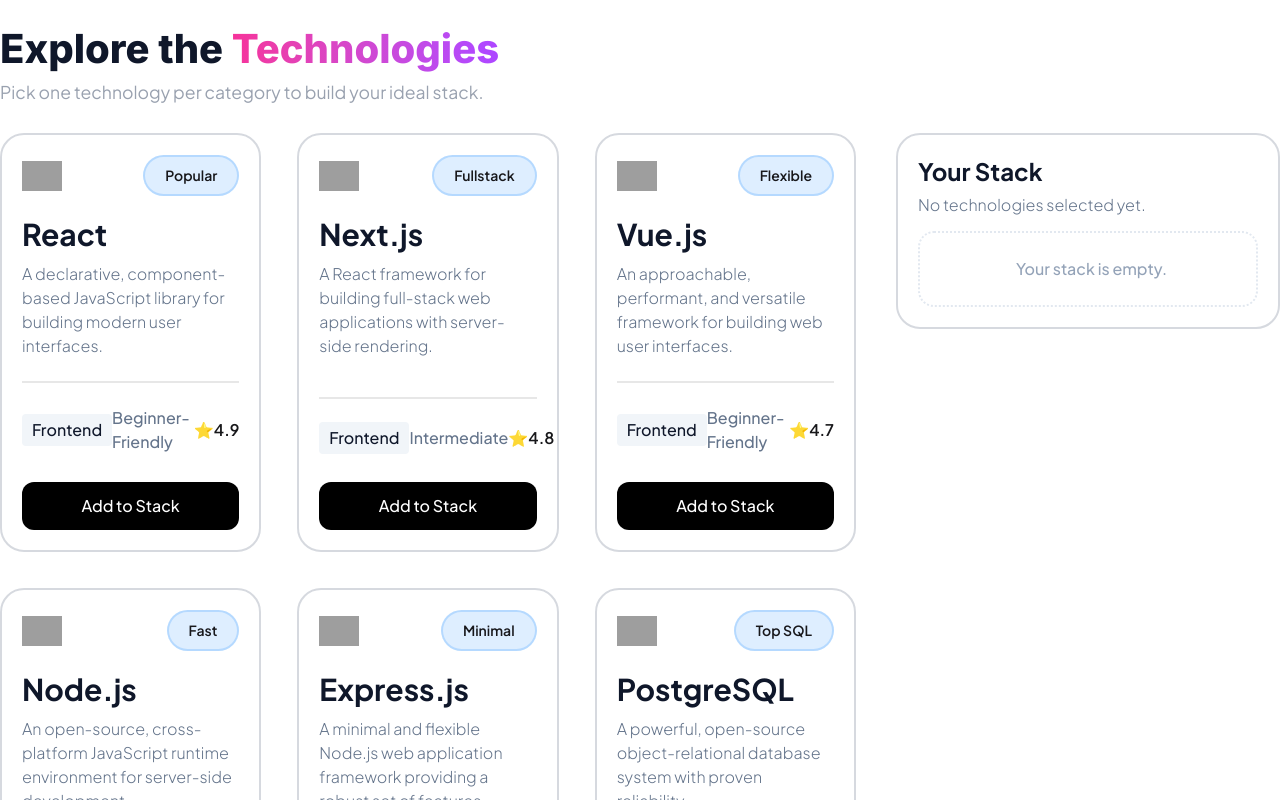
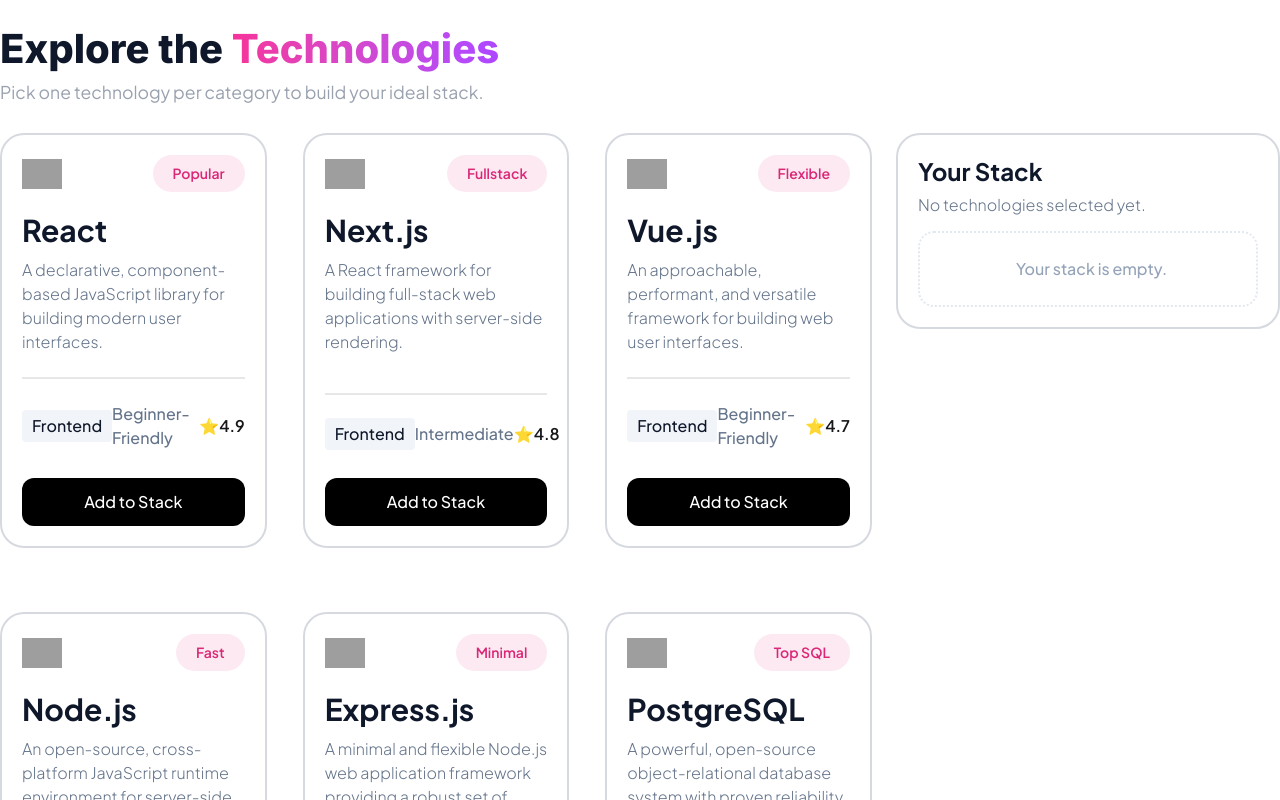
Before and after one commit to devSSayed/A05-B14-Project, a React (Vite) app: page / in a window 1280 px wide. Shown: the part 700-1500 px from the top of the page. Built offline with nearby package versions, Linux system fonts and the light colour scheme; grey boxes are pictures that could not be loaded.

Commit message:
added disable button feature

```diff
--- a/package.json
+++ b/package.json
@@ -13,6 +13,7 @@
     "@tailwindcss/vite": "^4.3.3",
     "react": "^19.2.8",
     "react-dom": "^19.2.8",
+    "react-icons": "^5.7.0",
     "tailwindcss": "^4.3.3"
   },
   "devDependencies": {
--- a/src/Components/Technologies/Technologies.tsx
+++ b/src/Components/Technologies/Technologies.tsx
@@ -20,10 +20,21 @@
                 <p className="font-jakarta text-[1.1rem] text-gray-400">Pick one technology per category to build your ideal stack.</p>
             </div>
 
-            <div className="container mx-auto flex justify-evenly gap-10 items-start ">
-                <TechnologyCards Technologys={Technologys} />
+
+            <div className="container mx-auto flex gap-6">
+                <div className=" grid grid-cols-3 gap-9">
+                    {
+                        Technologys.map((Technology: iTechType) => {
+                            return <TechnologyCards Technologys={Technology} />
+                        })
+                    }
+                </div>
+
+
                 <TechnologyStack Technologys={Technologys} />
             </div>
+
+
 
         </div>
     );
--- a/src/Components/Technologies/TechnologyCards.tsx
+++ b/src/Components/Technologies/TechnologyCards.tsx
@@ -1,41 +1,52 @@
+import { useState } from "react";
 import type { iTechType } from "../Types/TechType";
+import { GiCheckMark } from "react-icons/gi";
 
 
 interface iTechCardProps {
-    Technologys: iTechType[]
+    Technologys: iTechType
 }
 
 const TechnologyCards = ({ Technologys }: iTechCardProps) => {
+
+    const [isMarked, setIsMarked] = useState<boolean>(false)
+
+    // const handelButtonState = (type:boolean) =>{
+    //     if(isMarked){
+    //         setIsMarked(type)
+    //     }
+    // }
+
     return (
-        <div className="container mt-7 mx-auto grid grid-cols-3 gap-9">
-            {
-                Technologys.map((Technology: iTechType) => {
-                    return <div className="hover-3d cursor-default" key={Technology.key}>
-                        <div className="border-2 border-gray-400/40 min-h-44 rounded-3xl p-5 flex flex-col ">
+        <div className="container mt-7 mx-auto flex  gap-9">
+                     <div className="hover-3d cursor-default" key={Technologys.key}>
+                        <div className={`${isMarked === true ? "border-2 border-[#DB2777]/50 min-h-44 rounded-3xl p-5 flex flex-col " : "border-2 border-gray-400/40 min-h-44 rounded-3xl p-5 flex flex-col "}`}>
                             <div className="flex justify-between items-center">
-                                <img className="w-10" src={Technology.icon} alt="icon" />
-                                <p className="font-jakarta text-[14px] font-semibold bg-blue-300/30 py-2 px-5 rounded-3xl border-2 border-blue-300/50">{Technology.badge}</p>
+                                <img className="w-10" src={Technologys.icon} alt="icon" />
+                                <p className="font-jakarta text-[14px] text-[#DB2777] font-semibold bg-[#DB2777]/10 py-2 px-5 rounded-3xl ">{Technologys.badge}</p>
                             </div>
                             <div className="mt-5">
-                                <h2 className="text-[#0F172A] font-jakarta font-bold text-3xl mb-2.5">{Technology.name}</h2>
-                                <p className="font-jakarta font-light text-[#64748B]">{Technology.description}</p>
+                                <h2 className="text-[#0F172A] font-jakarta font-bold text-3xl mb-2.5">{Technologys.name}</h2>
+                                <p className="font-jakarta font-light text-[#64748B]">{Technologys.description}</p>
                             </div>
 
 
                             <div className="mt-auto">
                                 <div className="divider"></div>
                                 <div className="flex justify-between items-center mb-7">
-                                    <p className="text-[#0F172A] font-jakarta font-medium bg-[#F1F5F9] px-2.5 py-1 rounded-sm">{Technology.category}</p>
-                                    <p className="text-[#64748B] font-jakarta font-medium">{Technology.difficulty}</p>
-                                    <p className="font-jakarta font-semibold">⭐{Technology.rating}</p>
+                                    <p className="text-[#0F172A] font-jakarta font-medium bg-[#F1F5F9] px-2.5 py-1 rounded-sm">{Technologys.category}</p>
+                                    <p className="text-[#64748B] font-jakarta font-medium">{Technologys.difficulty}</p>
+                                    <p className="font-jakarta font-semibold">⭐{Technologys.rating}</p>
                                 </div>
-                                <button className="cursor-pointer bg-black font-jakarta font-medium py-3 rounded-xl text-white  w-full">Add to Stack</button>
+                                <button onClick={() => setIsMarked(true)} className={` ${isMarked === true ? "cursor-default bg-[#DB2777]/10 font-jakarta  font-medium py-3 rounded-xl text-[#DB2777] w-full" : "cursor-pointer bg-black font-jakarta  font-medium py-3 rounded-xl text-white w-full"} `}>
+                                    {isMarked === true ? <> <span className="flex justify-center items-center"> <GiCheckMark /> <span>Added to Stack</span> </span> </>: 'Add to Stack'}
+                                    </button>
                             </div>
 
                         </div>
                     </div>
-                })
-            }
+
+
         </div>
     );
 };
```
Also changed, not shown: 1 other file (tests, documents, lock files or other folders).
